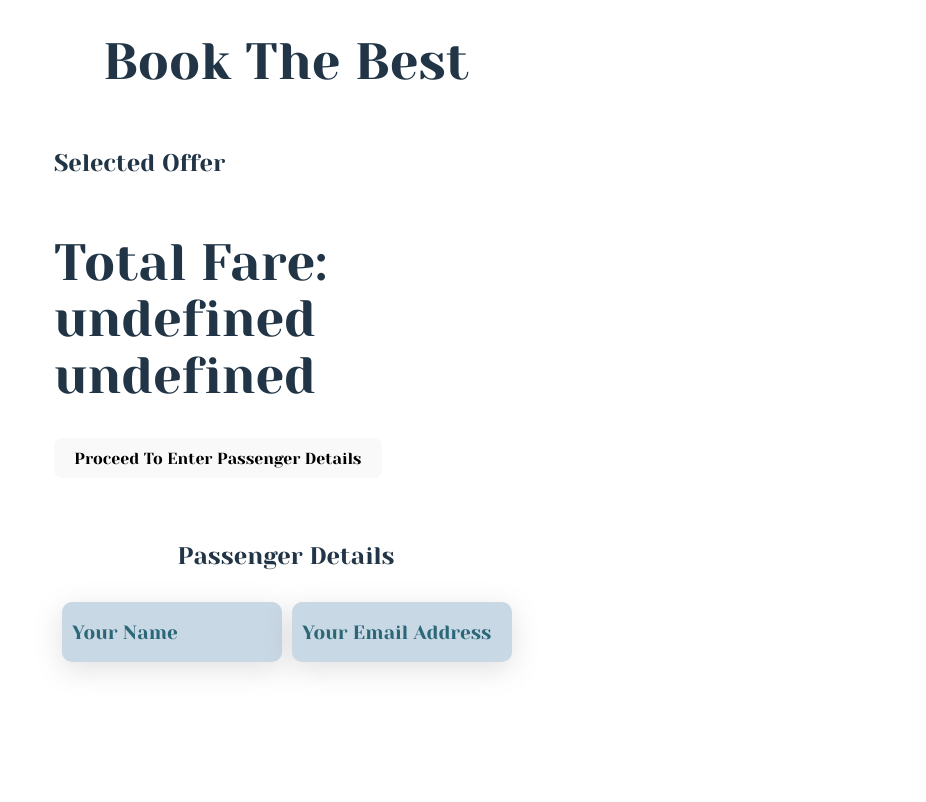
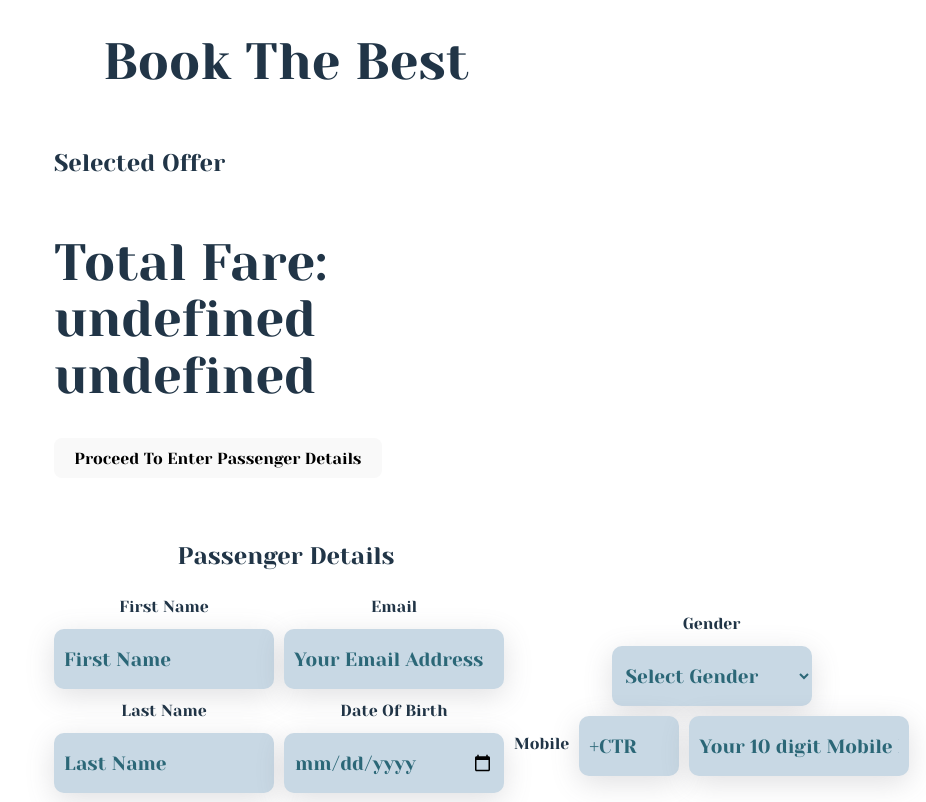
Before and after one commit to pushkar14-mst/BookTheBest, a React (Vite) app in the folder client/: page /flight-overview in a window 1280 px wide. Shown: the whole page, without its empty margins (354-1280 px from the left). Built offline with nearby package versions, Linux system fonts and the light colour scheme.

Commit message:
designed form for pax details and created api for creating-flight-order

```diff
--- a/client/src/components/PassengerDetails/PassengerDetails.css
+++ b/client/src/components/PassengerDetails/PassengerDetails.css
@@ -6,20 +6,24 @@
     display: flex;
     margin-left: 25rem;
     margin-right: 25rem;
-
     flex-direction: column;
-    padding: 0.5rem;
+    /* padding: 0.5rem; */
 
 }
 
 .passenger-details-inputs {
     display: flex;
     gap: 10px;
+    flex-wrap: wrap;
+    flex-direction: column;
+    justify-content: center;
+    align-items: center;
+    height: 200px;
 }
 
 .passenger-details-inputs input {
     height: 40px;
-    min-width: 200px;
+    width: 200px;
     border-radius: 10px;
     border: 0;
     box-shadow: rgba(100, 100, 111, 0.2) 0px 7px 29px 0px;
@@ -40,3 +44,26 @@
 :focus-visible {
     outline: none;
 }
+
+.gender {
+    min-height: 60px;
+    width: 200px;
+    border-radius: 10px;
+    border: 0;
+    box-shadow: rgba(100, 100, 111, 0.2) 0px 7px 29px 0px;
+    font-weight: 400;
+    background-color: #c8d8e4;
+    font-size: 1.2rem;
+
+    font-family: "Yeseva One";
+    color: #2b6777;
+}
+
+.mobile {
+    display: flex;
+    gap: 10px;
+}
+
+#ctr {
+    width: 80px;
+}
--- a/client/src/components/PassengerDetails/PassengerDetails.tsx
+++ b/client/src/components/PassengerDetails/PassengerDetails.tsx
@@ -6,8 +6,35 @@ const PassengerDetails = () => {
         <h2 style={{ textAlign: "center" }}>Passenger Details</h2>
         <div className="passenger-details-container">
           <div className="passenger-details-inputs">
-            <input type="text" placeholder="Your Name" />
-            <input type="e-mail" placeholder="Your Email Address" />
+            <label htmlFor="fname">First Name</label>
+            <input type="text" placeholder="First Name" name="fname" />
+            <label htmlFor="lname">Last Name</label>
+            <input type="text" placeholder="Last Name" name="lname" />
+            <label htmlFor="email">Email</label>
+
+            <input
+              type="e-mail"
+              placeholder="Your Email Address"
+              name="email"
+            />
+            <label htmlFor="dob">Date Of Birth</label>
+            <input type="date" name="dob" />
+            <label htmlFor="gender">Gender</label>
+            <select className="gender" name="gender">
+              <option value="">Select Gender</option>
+              <option value="MALE">Male</option>
+              <option value="FEMALE">Female</option>
+            </select>
+            <div className="mobile">
+              <p>Mobile</p>
+              {/* <label htmlFor="ctr">Mobile</label> */}
+              <input type="text" placeholder="+CTR" id="ctr" name="ctr" />
+              <input
+                type="tel"
+                placeholder="Your 10 digit Mobile No."
+                name="tel"
+              />
+            </div>
           </div>
         </div>
       </section>
--- a/client/src/pages/HomePage/HomePage.css
+++ b/client/src/pages/HomePage/HomePage.css
@@ -12,7 +12,7 @@
   background-color: #c8d8e4;
   height: 500px;
   flex-direction: column;
-  box-shadow: 0px 2px 47px 2px rgba(200, 216, 228, 1);
+  /* box-shadow: 0px 2px 47px 2px rgba(200, 216, 228, 1); */
 }
 
 .search-section h2 {
```
Also changed, not shown: 2 other files (tests, documents, lock files or other folders).
